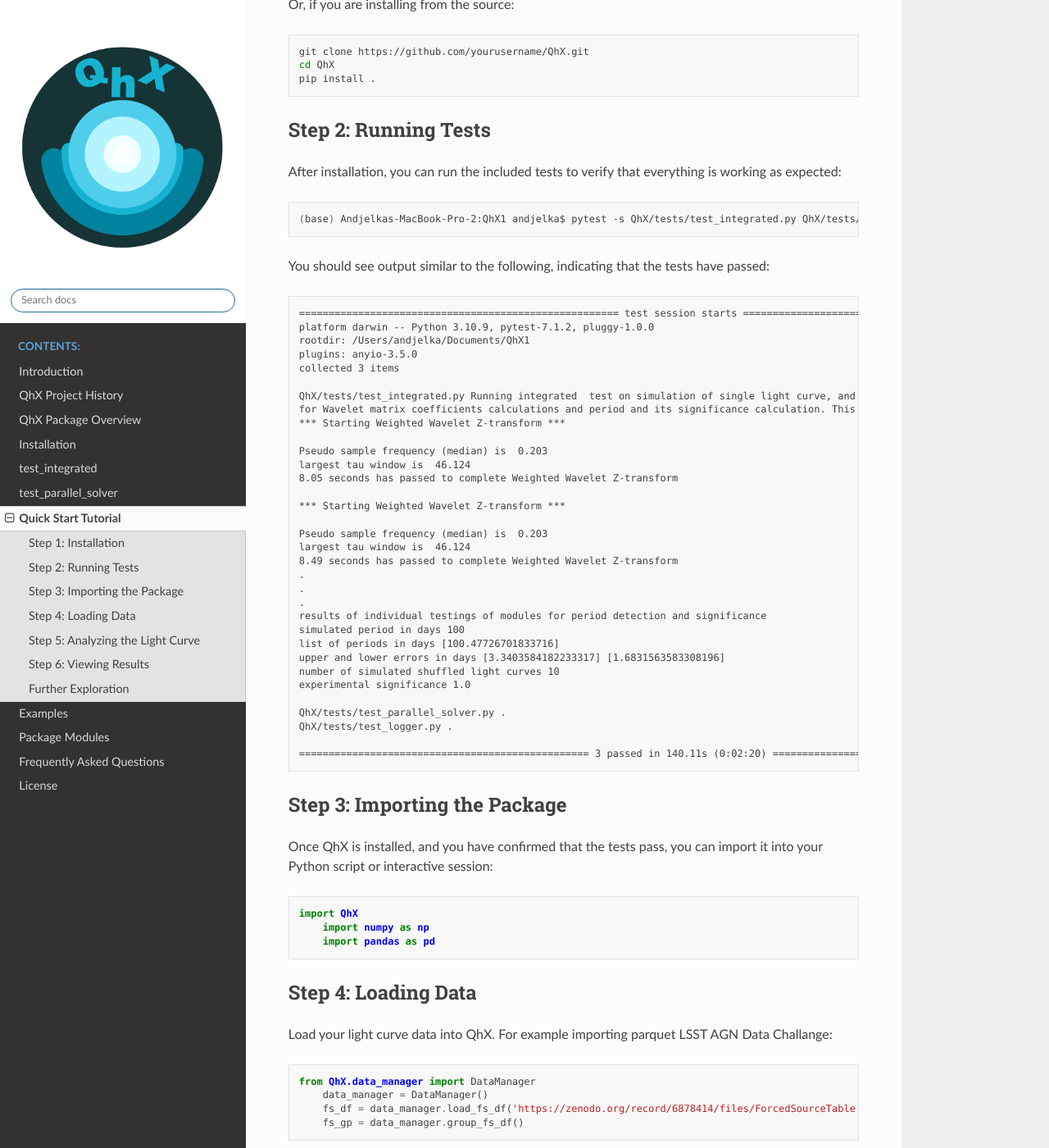
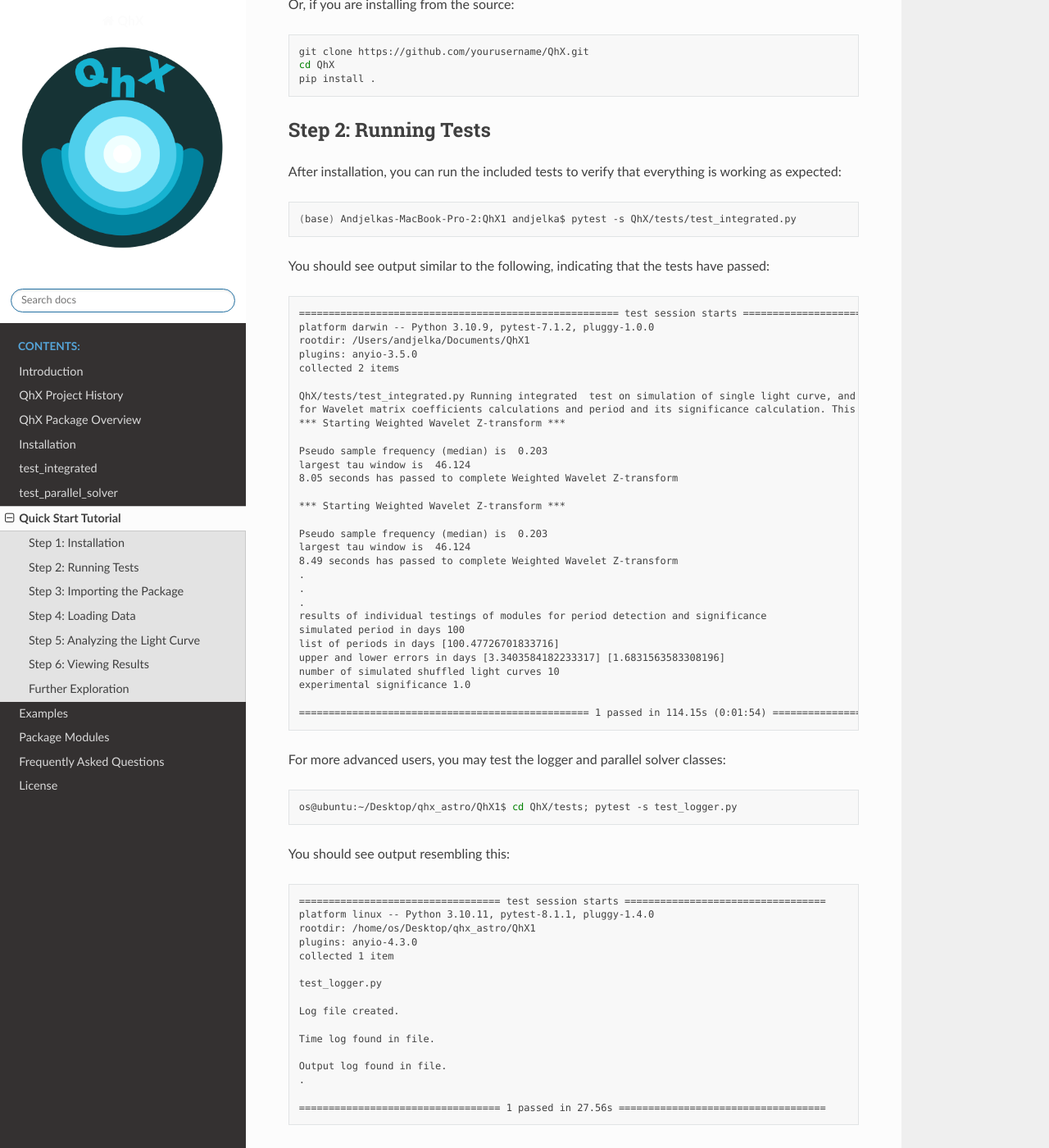
Before and after one commit to lionandjelka/QhX1, a Sphinx documentation site: the page built from source/quick_start.rst, in a window 1280 px wide and 1400 px high, scrolled down 385 px. Shown: the whole window at 82% size. Built offline with Sphinx 7.4.7 and the Read the Docs theme 2.0.0, drawn with Linux system fonts in a browser that asks for light colours; pages that are not in the unit, such as notebooks, are missing from menus; some of the changed text lies outside the part shown.

Commit message:
Change quick start to add separate log & parallel tests
Former-commit-id: 205a2086e19909bb89988a82dcfe2d67c64bc037

```diff
--- a/source/quick_start.rst
+++ b/source/quick_start.rst
@@ -27,7 +27,7 @@
 
 .. code-block:: bash
 
-    (base) Andjelkas-MacBook-Pro-2:QhX1 andjelka$ pytest -s QhX/tests/test_integrated.py QhX/tests/test_parallel_solver.py QhX/tests/test_logger.py
+    (base) Andjelkas-MacBook-Pro-2:QhX1 andjelka$ pytest -s QhX/tests/test_integrated.py
 
 You should see output similar to the following, indicating that the tests have passed:
 
@@ -38,7 +38,7 @@
     platform darwin -- Python 3.10.9, pytest-7.1.2, pluggy-1.0.0
     rootdir: /Users/andjelka/Documents/QhX1
     plugins: anyio-3.5.0
-    collected 3 items
+    collected 2 items
 
     QhX/tests/test_integrated.py Running integrated  test on simulation of single light curve, and functionalities of modules
     for Wavelet matrix coefficients calculations and period and its significance calculation. This may take time about 500-800 seconds...
@@ -63,10 +63,67 @@
     number of simulated shuffled light curves 10
     experimental significance 1.0
 
-    QhX/tests/test_parallel_solver.py .
-    QhX/tests/test_logger.py .
+    ================================================= 1 passed in 114.15s (0:01:54) =================================================
 
-    ================================================= 3 passed in 140.11s (0:02:20) =================================================
+For more advanced users, you may test the logger and parallel solver classes:
+
+.. code-block:: bash
+
+    os@ubuntu:~/Desktop/qhx_astro/QhX1$ cd QhX/tests; pytest -s test_logger.py
+
+You should see output resembling this:
+
+.. code-block:: text
+
+   ================================== test session starts ==================================
+   platform linux -- Python 3.10.11, pytest-8.1.1, pluggy-1.4.0
+   rootdir: /home/os/Desktop/qhx_astro/QhX1
+   plugins: anyio-4.3.0
+   collected 1 item
+
+   test_logger.py
+
+   Log file created.
+
+   Time log found in file.
+
+   Output log found in file.
+   .
+
+   ================================== 1 passed in 27.56s ===================================
+
+For the parallel solver (note we are in the QhX1 folder again):
+
+.. code-block:: bash
+
+    os@ubuntu:~/Desktop/qhx_astro/QhX1$ cd QhX/tests; pytest -s test_parallel_solver.py
+
+The output should look similar to this:
+
+.. code-block:: text
+
+    ================================== test session starts ==================================
+    platform linux -- Python 3.10.11, pytest-8.1.1, pluggy-1.4.0
+    rootdir: /home/os/Desktop/qhx_astro/QhX1
+    plugins: anyio-4.3.0
+    collected 1 item
+
+    test_parallel_solver.py
+
+    Log file for 0 created.
+
+    Log file for 1 created.
+
+    Log file for 2 created.
+
+    Log file for 3 created.
+
+    Merged results file present.
+
+    Merged result file content correct.
+    .
+
+    ================================== 1 passed in 23.84s ===================================
 
 Step 3: Importing the Package
 -----------------------------
```
